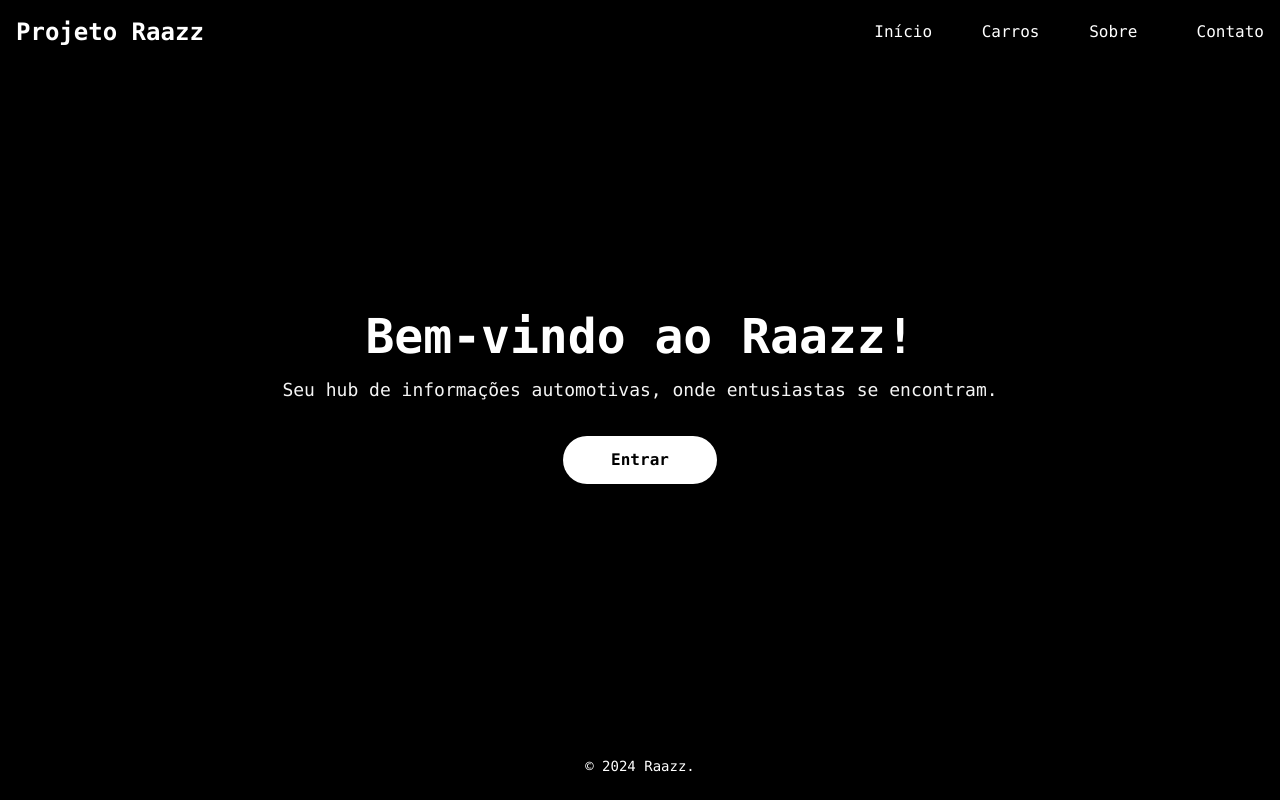
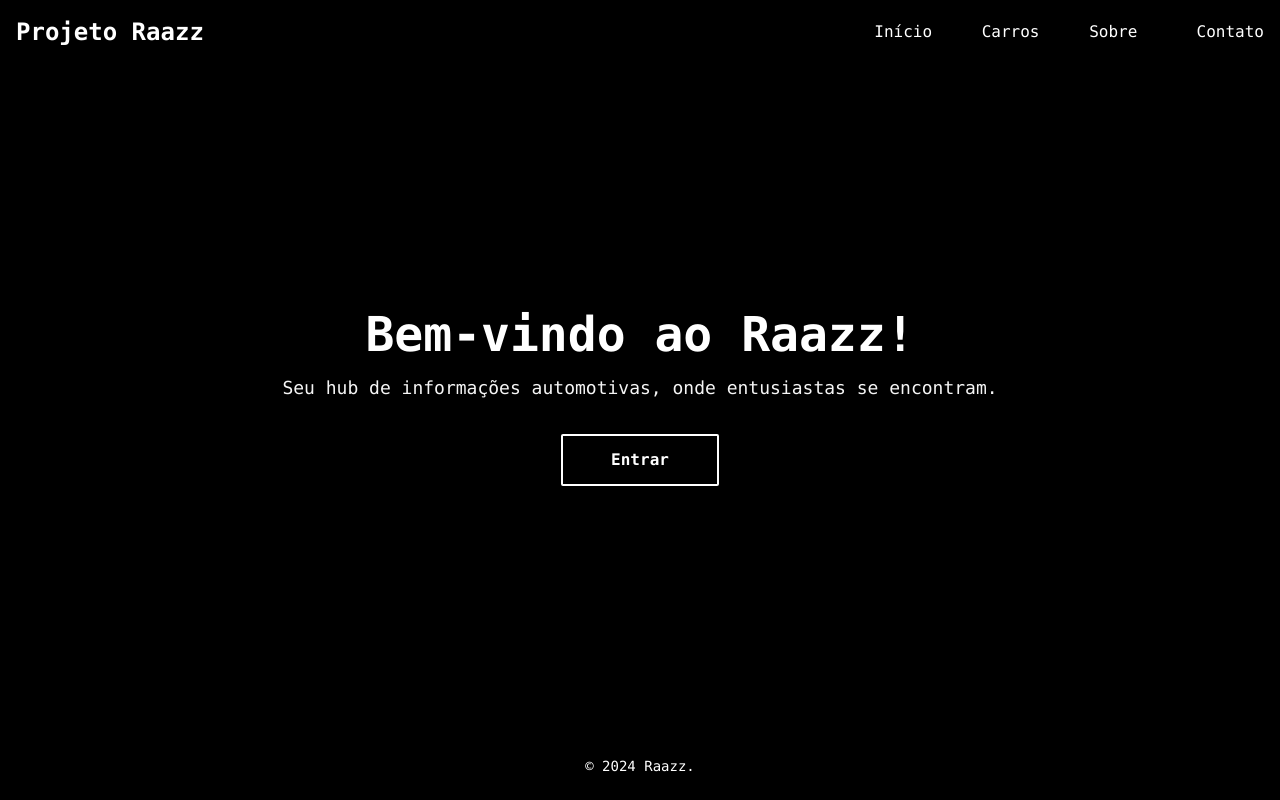
Before and after one commit to JGSimi/RAAZZ, a React (Create React App) app: page / in a window 1280 px wide. Built offline with nearby package versions, Linux system fonts and the light colour scheme.

Commit message:
ajustes de layout

```diff
--- a/src/components/Hero.js
+++ b/src/components/Hero.js
@@ -15,7 +15,7 @@ function Hero() {
       <p className="text-sm mb-8 text-lightGray lg:text-lg">Seu hub de informações automotivas, onde entusiastas se encontram.</p>
       <button
         onClick={handleLoginClick}
-        className="px-6 py-3 lg:px-12 lg:py-3 bg-neutralWhite text-neutralBlack font-semibold rounded-full hover:bg-lightGray transition-colors duration-300"
+        className="px-6 py-3 lg:px-12 lg:py-3 border-white border-2 bg-black text-white font-semibold rounded-sm hover:bg-white hover:text-black hover:shadow-2xl transition-all duration-300"
       >
         Entrar
       </button>
--- a/src/components/Login.js
+++ b/src/components/Login.js
@@ -50,7 +50,6 @@ function Login() {
                     <button type="submit" className="px-6 py-3 bg-white text-black font-semibold rounded-sm hover:bg-blue-600 hover:text-white hover:scale-105 active:scale-95 transition-all duration-300">
                         Entrar
                     </button>
-                </form>
                     <p className="mt-4 text-gray-400">Não tem uma conta?</p>
                     <button
                         onClick={handleRegisterClick}
@@ -58,6 +57,8 @@ function Login() {
                     >
                         Criar Conta
                     </button>
+                </form>
+
             </section>
         </section>
     );
--- a/src/components/Register.js
+++ b/src/components/Register.js
@@ -59,7 +59,6 @@ function Register() {
                     <button type="submit" className="px-6 py-3 bg-white text-black font-semibold rounded-sm hover:bg-blue-600 hover:text-white hover:scale-105 active:scale-95 transition-all duration-300">
                         Registrar
                     </button>
-                </form>
                     <p className="mt-4 text-gray-400">Já tem uma conta?</p>
                     <button
                         onClick={handleLoginClick}
@@ -67,6 +66,8 @@ function Register() {
                     >
                         Entrar
                     </button>
+                </form>
+
             </section>
         </section>
     );
```
Lines whose indentation alone changed are shown as unchanged.
